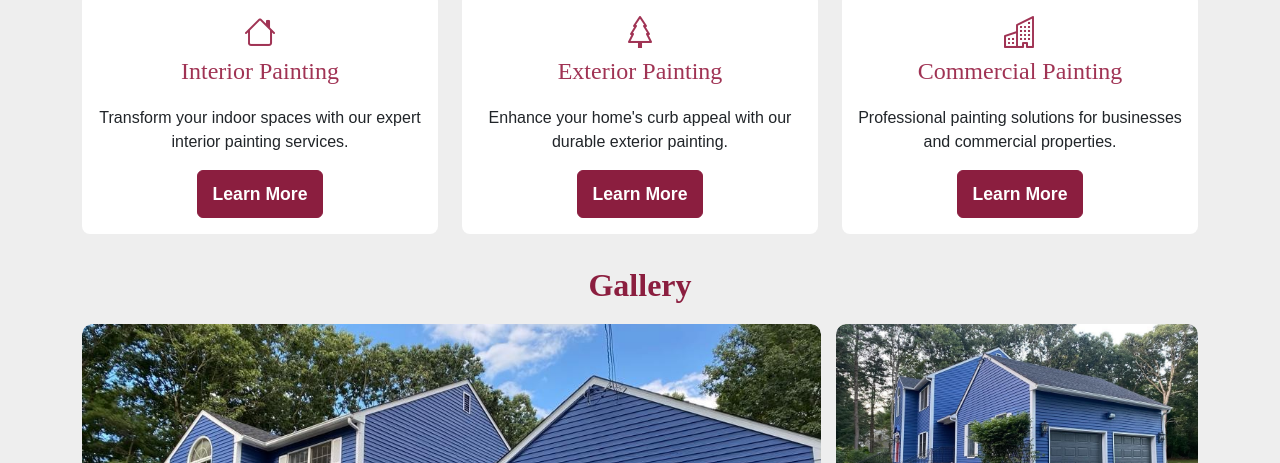
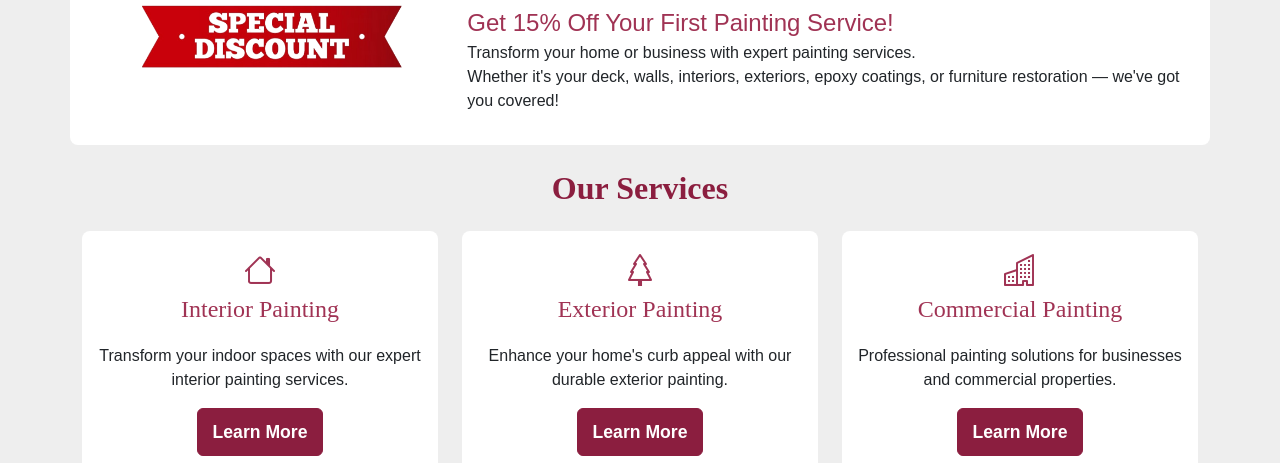
Before and after one commit to thanderOliveira/sunset-painting, a website: page index.html in a window 1280 px wide. Shown: the part 637-1100 px from the top of the page. Drawn offline with nearby package versions, Linux system fonts and the light colour scheme; a web font is replaced by a local one.

Commit message:
Adding promotional banner

```diff
--- a/css/styles.css
+++ b/css/styles.css
@@ -226,6 +226,10 @@
       .lead {
         display: none;
       }
+
+      .promotional-banner-text {
+        text-align: center;
+      }
     }
   }
 
--- a/index.html
+++ b/index.html
@@ -84,6 +84,26 @@
             </div>
         </div>
     </header>
+
+
+    <section id="promotionalbanner">
+        <div class="container mt-4 card h-100">
+            <div class="row align-items-center card-body">
+                <!-- Image Column -->
+                <div class="col-md-4 text-center">
+                    <img src="assets/images/special-offer.png" alt="Special Offer" class="offer-img" style="width: 80%;">
+                </div>
+                <!-- Text Column -->
+                <div class="col-md-8 promotional-banner-text">
+                    <h2>Limited Time Offer!</h2>
+                    <p><span class="card-title">Get 15% Off Your First Painting Service!</span><br>
+                        Transform your home or business with expert painting services.<br>
+                        Whether it&apos;s your deck, walls, interiors, exteriors, epoxy coatings, or furniture restoration &mdash; we&apos;ve got you covered!
+                     </p>
+                </div>
+            </div>
+        </div>
+    </section>
 
     <section id="services" class="pt-4 pb-2">
         <div class="container">
```
Also changed, not shown: assets/images/special-offer.png (added).
